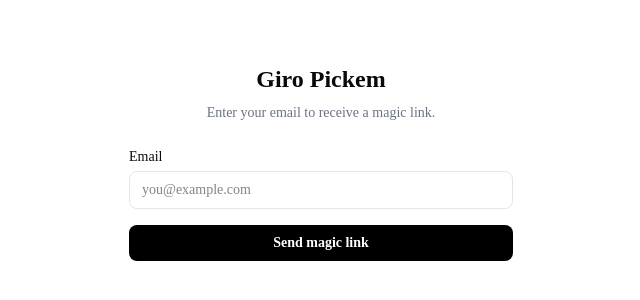
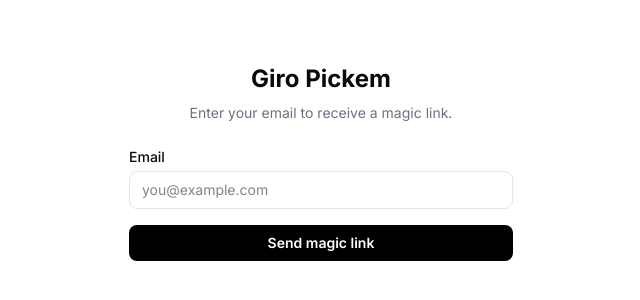
Before and after one commit to gerardoacuna/quiniela, a Next.js app: page /sign-in in a window 1280 px wide. Shown: the part 238-538 px from the top of the page, without its empty margins (319-959 px from the left). Built offline with nearby package versions, Linux system fonts and the light colour scheme.

Commit message:
feat(layout): wire Inter font and redirect root to /home or /sign-in

```diff
--- a/src/app/layout.tsx
+++ b/src/app/layout.tsx
@@ -1,5 +1,8 @@
 import type { Metadata } from 'next';
+import { Inter } from 'next/font/google';
 import './globals.css';
+
+const inter = Inter({ subsets: ['latin'], variable: '--font-sans' });
 
 export const metadata: Metadata = {
   title: 'Quiniela Giro',
@@ -8,8 +11,8 @@ export const metadata: Metadata = {
 
 export default function RootLayout({ children }: { children: React.ReactNode }) {
   return (
-    <html lang="en">
-      <body>{children}</body>
+    <html lang="en" className={inter.variable}>
+      <body className="font-sans antialiased bg-background text-foreground">{children}</body>
     </html>
   );
 }
--- a/src/app/page.tsx
+++ b/src/app/page.tsx
@@ -1,8 +1,7 @@
-export default function HomePage() {
-  return (
-    <main style={{ padding: 24 }}>
-      <h1>Quiniela Giro</h1>
-      <p>Scaffold OK. Player UI lands in Plan B.</p>
-    </main>
-  );
+import { redirect } from 'next/navigation';
+import { getServerUser } from '@/lib/auth/require-user';
+
+export default async function RootPage() {
+  const user = await getServerUser();
+  redirect(user ? '/home' : '/sign-in');
 }
```
